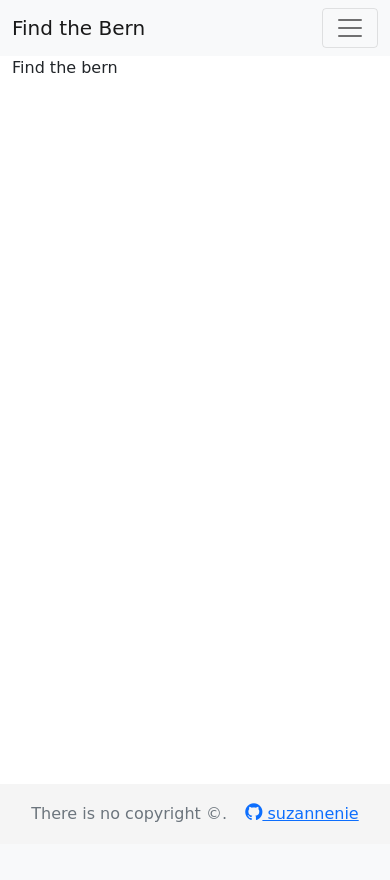
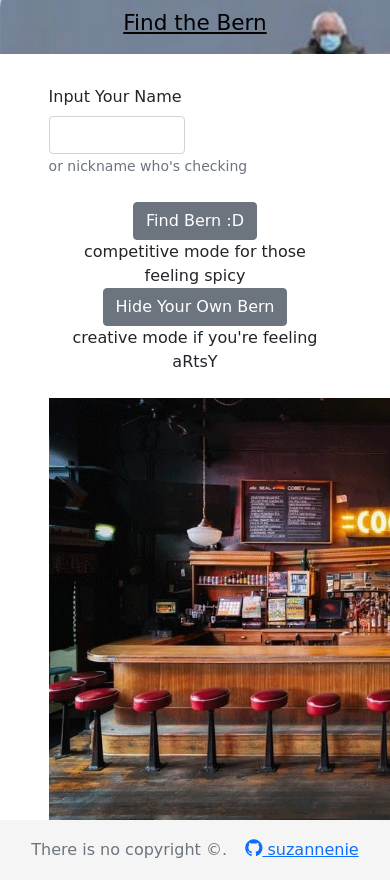
Before and after one commit to suzannenie/findthebern, a Flask app: page / in a window 390 px wide; the page is wider, and only the part inside the window is pictured. Before the commit the page ends 822 px from the top of that part, so only its background shows below. Run offline with Flask 2, Linux system fonts and the light colour scheme; some libraries are stand-ins or nearby versions.

Commit message:
home page, game setup

```diff
--- /dev/null
+++ b/static/home.js
@@ -0,0 +1,17 @@
+'use strict';
+
+var slideIndex = 0;
+let x = document.getElementsByClassName("slides");
+carousel();
+
+function carousel() {
+  var i;
+  for (i = 0; i < x.length; i++) {
+    x[i].style.display = "none";
+  }
+  slideIndex++;
+  if (slideIndex > x.length) {slideIndex = 1}
+  console.log("slideindex", slideIndex)
+  x[slideIndex-1].style.display = "";
+  setTimeout(carousel, 2000); // Change image every 2 seconds
+}
--- a/static/main.css
+++ b/static/main.css
@@ -22,3 +22,22 @@ html, body {
   height: 60px;
   background-color: #f5f5f5;
 }
+
+.center {
+  margin: auto;
+  width: 80%;
+  text-align: center;
+}
+
+img {
+    height: 50vh;
+}
+
+.tiptop {
+  margin: auto;
+  width: 100%;
+  padding: 10px;
+  background-image: url('slideshow/background.jpeg');
+  text-align: center;
+  color: black;
+}
--- a/templates/base.html
+++ b/templates/base.html
@@ -25,33 +25,14 @@
     </script>
 
     <title> Find the Bern{% block title %} {% endblock %}</title>
-    {% block scripts %} {% endblock %}
 </head>
+
 <body>
 <div id="wrap">
     <!--     Fixed navbar -->
-    <nav class="navbar sticky-top navbar-expand-lg navbar-light bg-light justify-content-center">
-        <div class="container-fluid">
-            <a class="navbar-brand" href="/">
-                Find the Bern
-            </a>
-            <button class="navbar-toggler" type="button"
-                    data-bs-toggle="collapse"
-                    data-bs-target="#navbarSupportedContent"
-                    aria-controls="navbarSupportedContent" aria-expanded="false"
-                    aria-label="Toggle navigation">
-                <span class="navbar-toggler-icon"></span>
-            </button>
-            <div class="collapse navbar-collapse" id="navbarSupportedContent">
-                <ul class="navbar-nav me-auto mb-2 mb-lg-0">
-                    <li class="nav-item">
-                        <a class="nav-link" href="/">
-                            bern</a>
-                    </li>
-                </ul>
-            </div>
-        </div>
-    </nav>
+    <div class="tiptop">
+        <h4><a href="/" style="color:black">Find the Bern</a></h4>
+    </div>
 
     <div id="content">
         <div class="container">
@@ -75,5 +56,6 @@
 <script src="https://cdn.jsdelivr.net/npm/bootstrap@5.0.0-beta1/dist/js/bootstrap.bundle.min.js"
         integrity="sha384-ygbV9kiqUc6oa4msXn9868pTtWMgiQaeYH7/t7LECLbyPA2x65Kgf80OJFdroafW"
         crossorigin="anonymous"></script>
+{% block scripts %} {% endblock %}
 </body>
 </html>
--- a/templates/index.html
+++ b/templates/index.html
@@ -1,12 +1,81 @@
 {% extends "base.html" %}
 {% block title %}{% endblock %}
 
+{% block content %}
+
+<div class="center">
+    <br>
+    <div class="row align-items-center">
+        <div class="col-auto">
+            <label for="name_input" class="col-form-label">Input
+                Your Name</label>
+        </div>
+        <div class="col-auto">
+            <input type="name" id="name_input" class="form-control"
+                   style="width:35vw;">
+        </div>
+        <div class="col-auto">
+            <span class="form-text">or nickname who's checking</span>
+        </div>
+    </div>
+    <br>
+    <div class="container">
+        <div class="row">
+            <div class="col-sm">
+                <button type="button" class="btn btn-secondary">Find
+                    Bern :D
+                </button>
+                <br>competitive mode for those feeling spicy
+            </div>
+            <div class="col-sm">
+                <button type="button" class="btn btn-secondary"
+                        style="background-color: $pink-500">Hide
+                    Your Own Bern
+                </button>
+                <br>creative mode if you're feeling aRtsY
+            </div>
+        </div>
+    </div>
+
+    <br>
+    <!-- Slideshow container -->
+    <img class="slides" src="{{url_for('static',
+    filename='slideshow/img1.jpeg')}}"/>
+    <img class="slides" src="{{url_for('static',
+    filename='slideshow/img2.jpg')}}"/>
+    <img class="slides" src="{{url_for('static',
+    filename='slideshow/img3.jpeg')}}"/>
+    <img class="slides" src="{{url_for('static',
+    filename='slideshow/img4.jpg')}}"/>
+    <img class="slides" src="{{url_for('static',
+    filename='slideshow/img5.jpg')}}"/>
+    <img class="slides" src="{{url_for('static',
+    filename='slideshow/img6.jpg')}}"/>
+    <img class="slides" src="{{url_for('static',
+    filename='slideshow/img7.jpg')}}"/>
+    <img class="slides" src="{{url_for('static',
+    filename='slideshow/img8.jpeg')}}"/>
+    <img class="slides" src="{{url_for('static',
+    filename='slideshow/img9.jpg')}}"/>
+    <img class="slides" src="{{url_for('static',
+    filename='slideshow/img10.jpg')}}"/>
+    <img class="slides" src="{{url_for('static',
+    filename='slideshow/img11.jpeg')}}"/>
+    <img class="slides" src="{{url_for('static',
+    filename='slideshow/img12.jpg')}}"/>
+    <img class="slides" src="{{url_for('static',
+    filename='slideshow/img13.jpg')}}"/>
+    <img class="slides" src="{{url_for('static',
+    filename='slideshow/img14.jpg')}}"/>
+    <img class="slides" src="{{url_for('static',
+    filename='slideshow/img3.jpeg')}}"/>
+
+
+</div>
+
+{% endblock %}
 
 {% block scripts %}
+<script type="text/javascript"
+        src="{{url_for('static', filename='home.js')}}"></script>
 {% endblock %}
-
-{% block content %}
-
-Find the bern
-
-{% endblock %}
```
Also changed, not shown: player.py (added, +41 -0 lines), static/slideshow/background.jpeg (added), static/slideshow/img1.jpeg (added), static/slideshow/img10.jpg (added), static/slideshow/img11.jpeg (added), static/slideshow/img12.jpg (added), static/slideshow/img13.jpg (added), static/slideshow/img14.jpg (added), static/slideshow/img2.jpg (added), static/slideshow/img3.jpeg (added), static/slideshow/img4.jpg (added), static/slideshow/img5.jpg (added), static/slideshow/img6.jpg (added), static/slideshow/img7.jpg (added), 2 more files.
